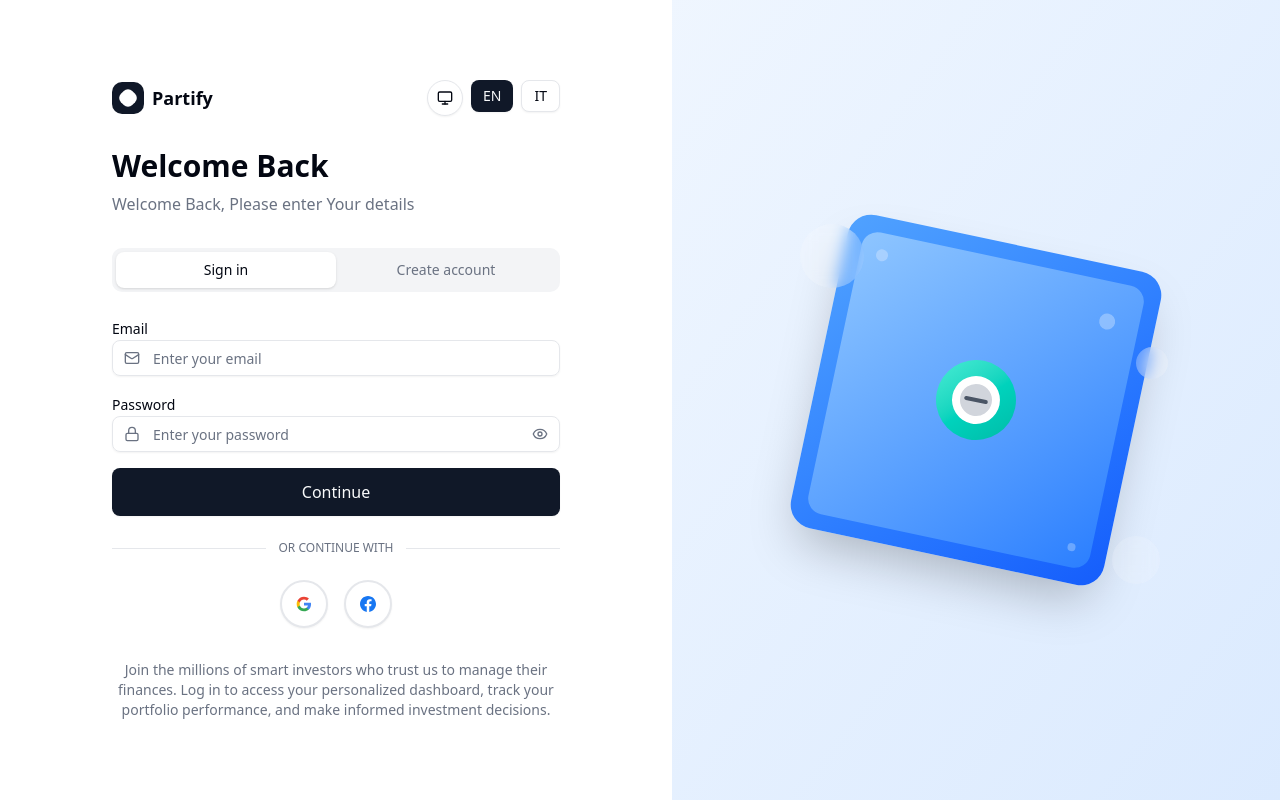
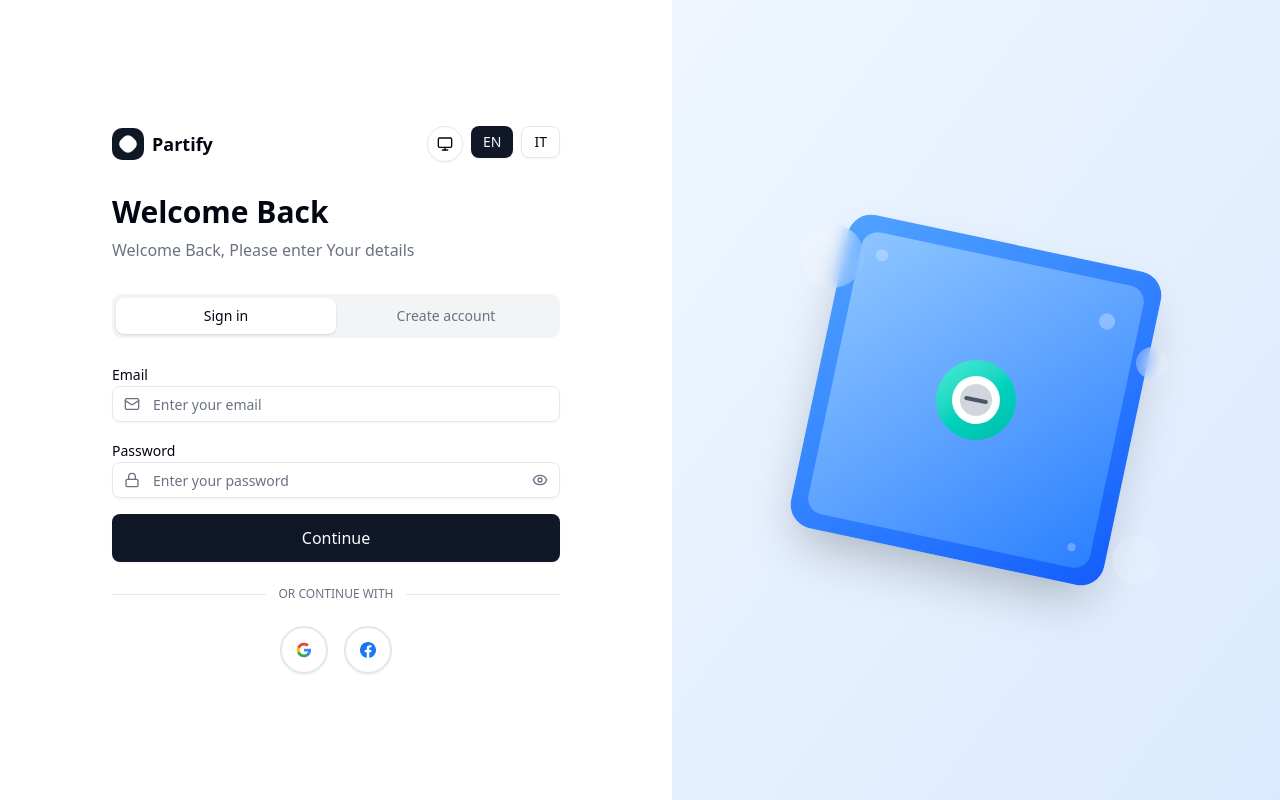
Before and after one commit to BigFishIta/partify, a Next.js app: page /auth in a window 1280 px wide. Built offline with nearby package versions, Linux system fonts and the light colour scheme.

Commit message:
Remove footer text from AuthPage

```diff
--- a/src/components/auth/AuthPage.tsx
+++ b/src/components/auth/AuthPage.tsx
@@ -121,13 +121,6 @@ export function AuthPage() {
               <SocialButton provider="facebook" />
             </div>
           </div>
-
-          {/* Footer text */}
-          <div className="mt-8 text-center text-sm text-muted-foreground">
-            Join the millions of smart investors who trust us to manage their finances.
-            Log in to access your personalized dashboard, track your portfolio performance,
-            and make informed investment decisions.
-          </div>
         </div>
       </div>
 
```
